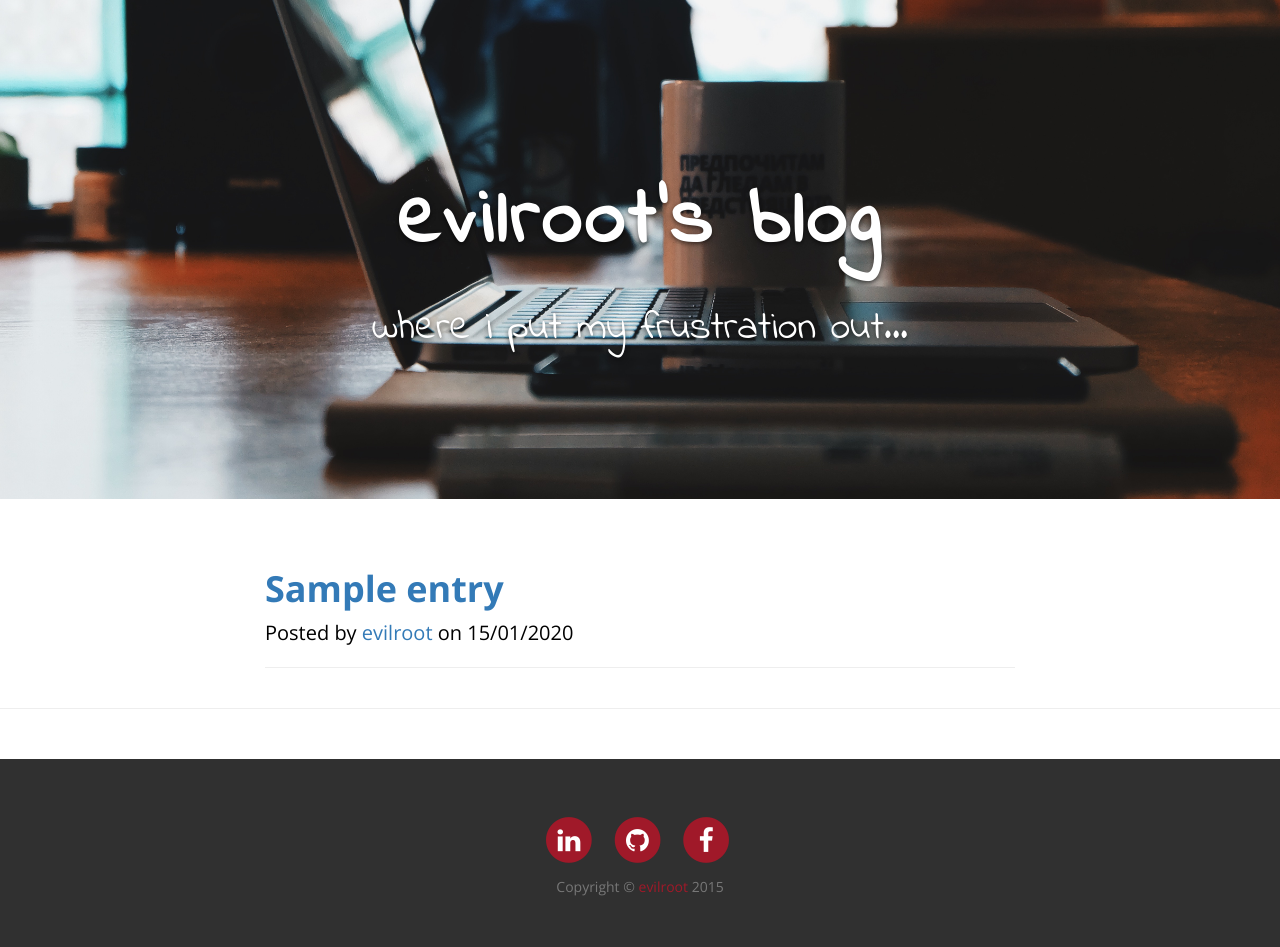
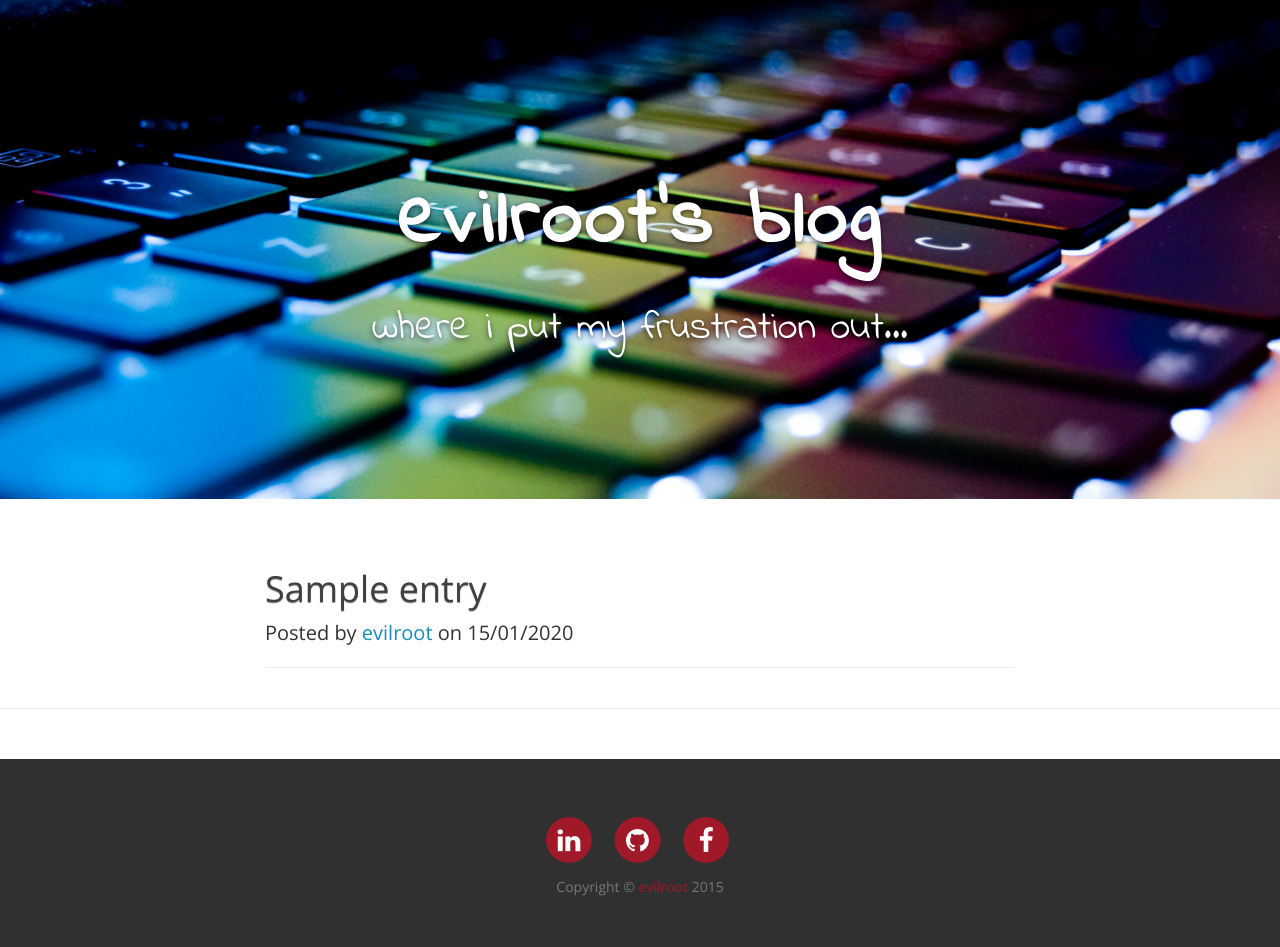
Before and after one commit to evilr00t/djangoblog, a Django app: page / in a window 1280 px wide. Shown: the part 31-978 px from the top of the page. Run offline with Django 3.2, Linux system fonts and the light colour scheme; tables that the repository leaves empty hold one stand-in row (values such as "Sample post"); style sheets or scripts are compiled from the project's sources; some libraries are stand-ins or nearby versions.

Commit message:
some cosmetical changes

```diff
--- a/static/less/blog.less
+++ b/static/less/blog.less
@@ -12,15 +12,38 @@ h3,
 h4,
 h5,
 h6 {
-
   font-weight: 700;
   color: @h-color;
 }
 
 
 .posts {
-  color: #000;
-//  font-family: 'Indie Flower', cursive;
+  a {
+    color: #404040;
+    text-decoration: none;
+
+  &:hover {
+    color: lighten(@link, 5%);
+  }
+}
+  h1 {
+    font-weight: 500;
+    text-shadow: 0 1px 1px rgba(0,0,0,0.4);
+      color: #000;
+  }
+  .post-meta {
+    font-weight: 200;
+    a {
+    //  text-shadow: 0 2px 5px rgba(0,0,0,0.6);
+    //  color: @navbar-link;
+    font-weight: 300;
+    color: spin(@navbar-link, 30%);
+    &:hover {
+      font-weight: 400;
+    }
+    }
+
+  }
 }
 
 .navbar-nav > li > a, .navbar-brand {
@@ -44,7 +67,7 @@ h6 {
   }
 }
 .navbar-default {
-  background-color: black;
+  background-color: #000;
   border-color: transparent;
 }
 
```
Also changed, not shown: static/img/home-bg.jpg.
